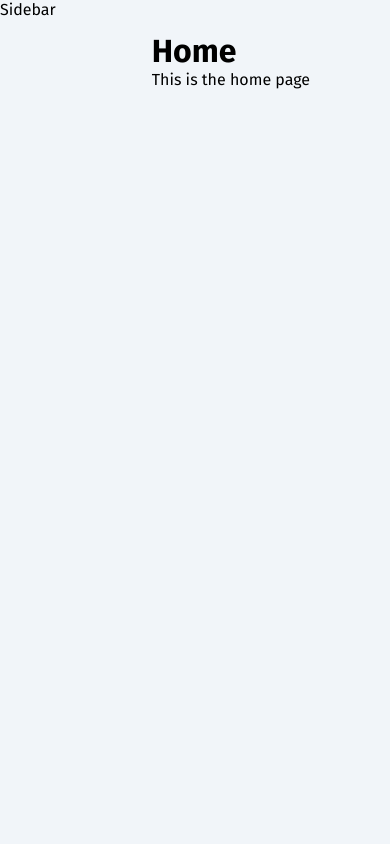
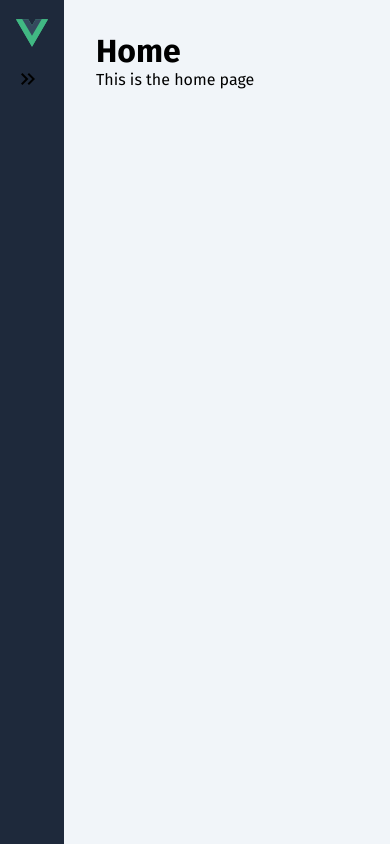
Before and after one commit to CourtneyCarson/Responsive-Sidebar-Menu, a Vue app: page / in a window 390 px wide. Built offline with nearby package versions, Linux system fonts and the light colour scheme.

Commit message:
add in icon for side nav and event handler, css for logo and mobile size

```diff
--- a/src/components/Sidebar.vue
+++ b/src/components/Sidebar.vue
@@ -1,13 +1,57 @@
 <template>
-<aside>
-    Sidebar
-</aside>
+    <aside :class="`${is_expanded && 'is-expanded' }`">
+        <div class="logo">
+            <img src="../assets/vue.svg" alt="Vue">
+        </div>
+
+<div class="menu-toggle-wrap">
+    <button class="menu-toggle" @click="ToggleMenu">
+        <span class="material-icons">keyboard_double_arrow_right</span>
+    </button>
+</div>
+
+    </aside>
 </template>
 
 <script setup>
+import { ref } from 'vue';
 
+const is_expanded = ref(false);
+
+const ToggleMenu = () => {
+    is_expanded.value = !is_expanded.value;
+    // document.body.classList.toggle('menu-expanded');
+}
 </script>
 
 <style lang="scss" scoped>
+aside {
+    display: flex;
+    flex-direction: column;
+    // icon size + padding on either side and thats width of sidebar
+    width: calc(2rem + 32px);
+    min-height: 100vh;
+    overflow: hidden;
+    padding: 1rem;
 
+    background-color: var(--dark);
+    color: var(--light);
+
+    transition: 0.2s ease-out;
+
+    .logo {
+        margin-bottom: 1rem;
+
+        img {
+            width: 2rem;
+        }
+    }
+
+    @media (max-width: 768px) {
+        position: fixed;
+        z-index: 99;
+    }
+
+
+}
 </style>
```
